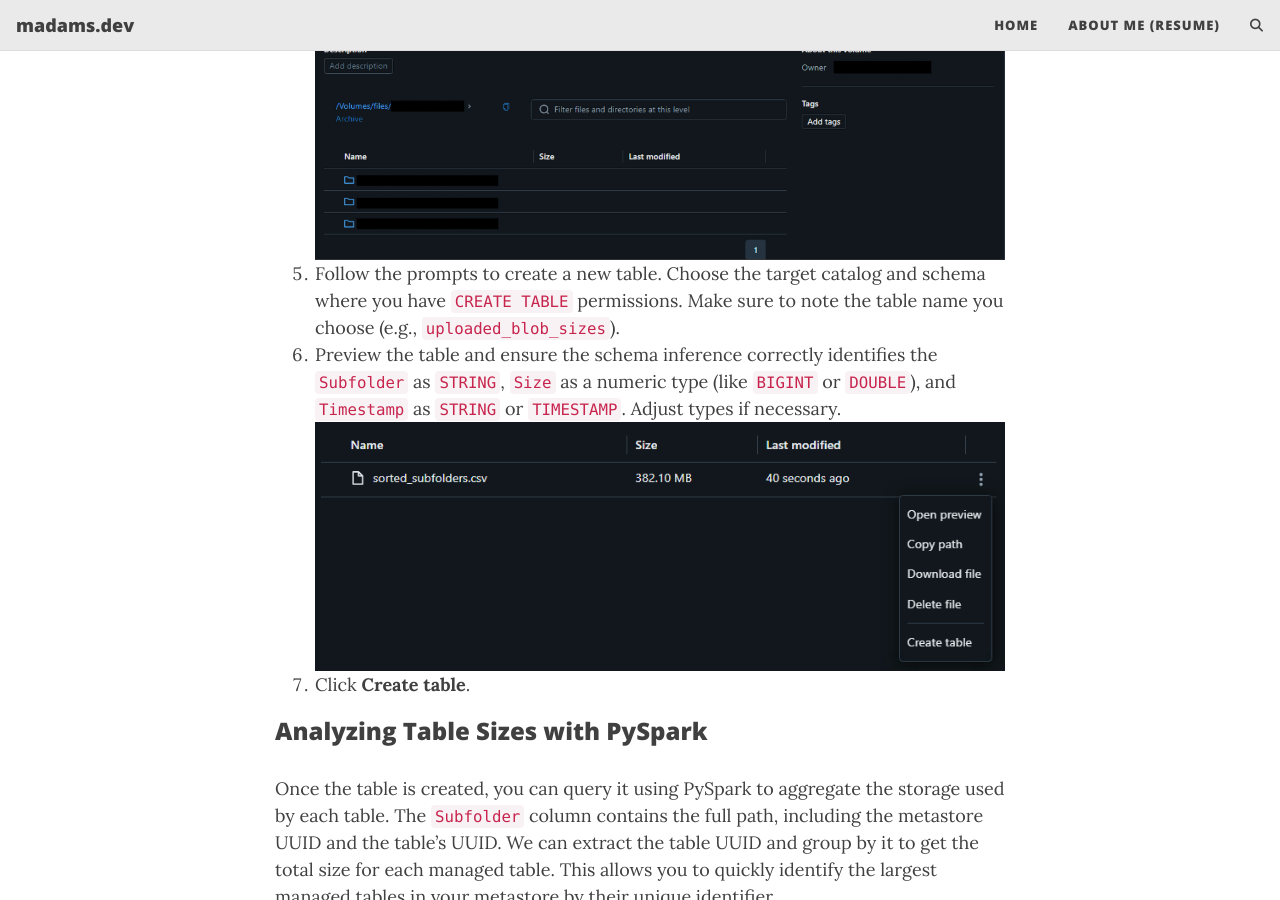
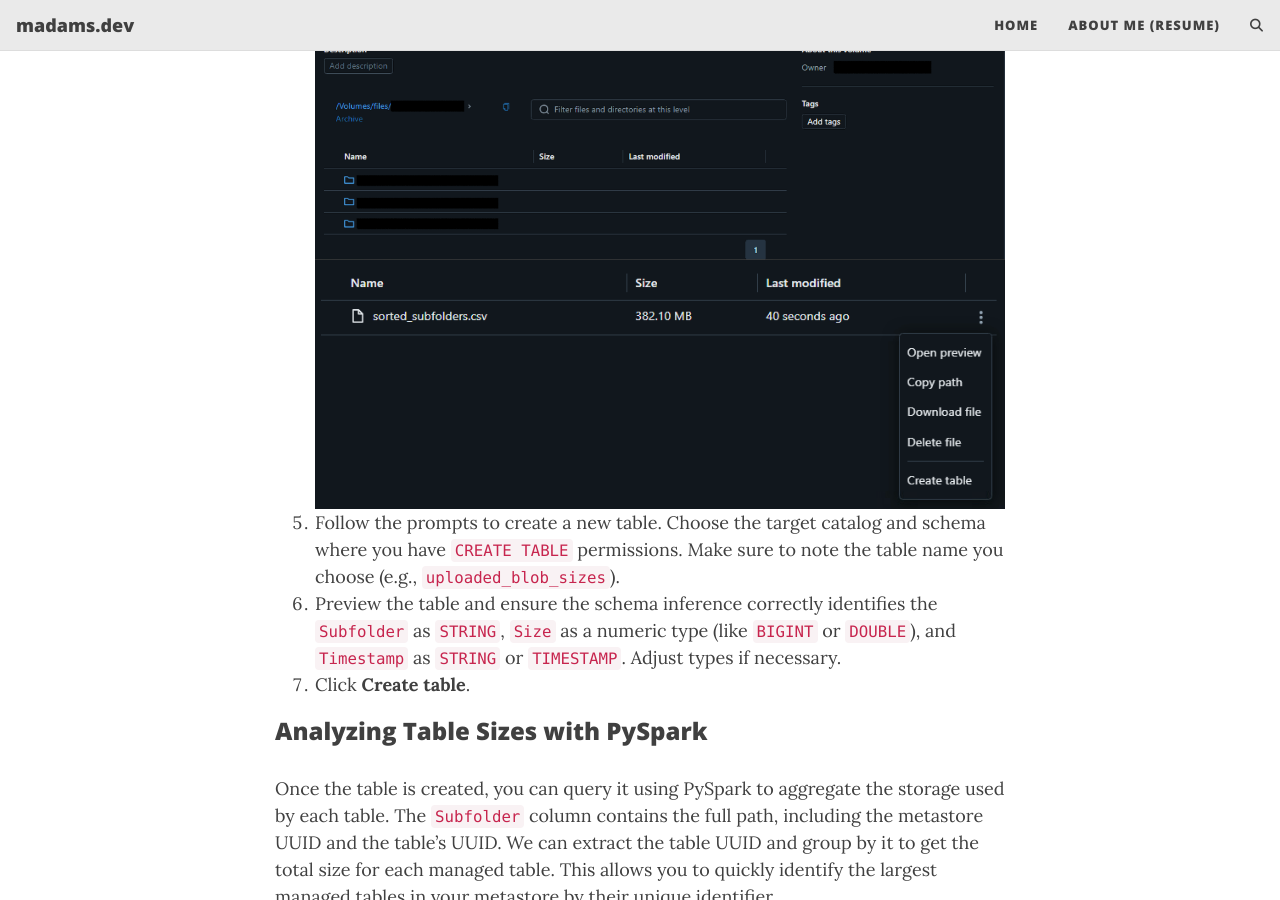
Before and after one commit to sysopmatt/madams-dev, a Jekyll site: the page built from _posts/2025-04-26-getting-a-handle-on-the-blobs-behind-unity-catalog.md, in a window 1280 px wide and 900 px high, scrolled down 5743 px. Built offline with Jekyll 4.4.1, drawn with Linux system fonts in a browser that asks for light colours; comment, search, counter and statistics services are not loaded.

Commit message:
Update 2025-04-26-getting-a-handle-on-the-blobs-behind-unity-catalog.md

```diff
--- a/_posts/2025-04-26-getting-a-handle-on-the-blobs-behind-unity-catalog.md
+++ b/_posts/2025-04-26-getting-a-handle-on-the-blobs-behind-unity-catalog.md
@@ -187,9 +187,9 @@ There are several ways to upload data to Databricks, but one of the simplest for
     ![Databricks Add Data Menu](/assets/img/dbx-add-data-menu.png "Databricks UI: + New -> Add data")
 4.  Drag and drop your `sorted_subfolders_final.csv` file or browse to select it.
     ![Databricks Upload Data Dialog](/assets/img/dbx-upload-dialog.png "Databricks UI: Upload data dialog")
+    ![Databricks Create Table Preview](/assets/img/dbx-create-table-preview.png "Databricks UI: Create table preview screen")
 5.  Follow the prompts to create a new table. Choose the target catalog and schema where you have `CREATE TABLE` permissions. Make sure to note the table name you choose (e.g., `uploaded_blob_sizes`).
 6.  Preview the table and ensure the schema inference correctly identifies the `Subfolder` as `STRING`, `Size` as a numeric type (like `BIGINT` or `DOUBLE`), and `Timestamp` as `STRING` or `TIMESTAMP`. Adjust types if necessary.
-    ![Databricks Create Table Preview](/assets/img/dbx-create-table-preview.png "Databricks UI: Create table preview screen")
 7.  Click **Create table**.
 
 ### Analyzing Table Sizes with PySpark
```
